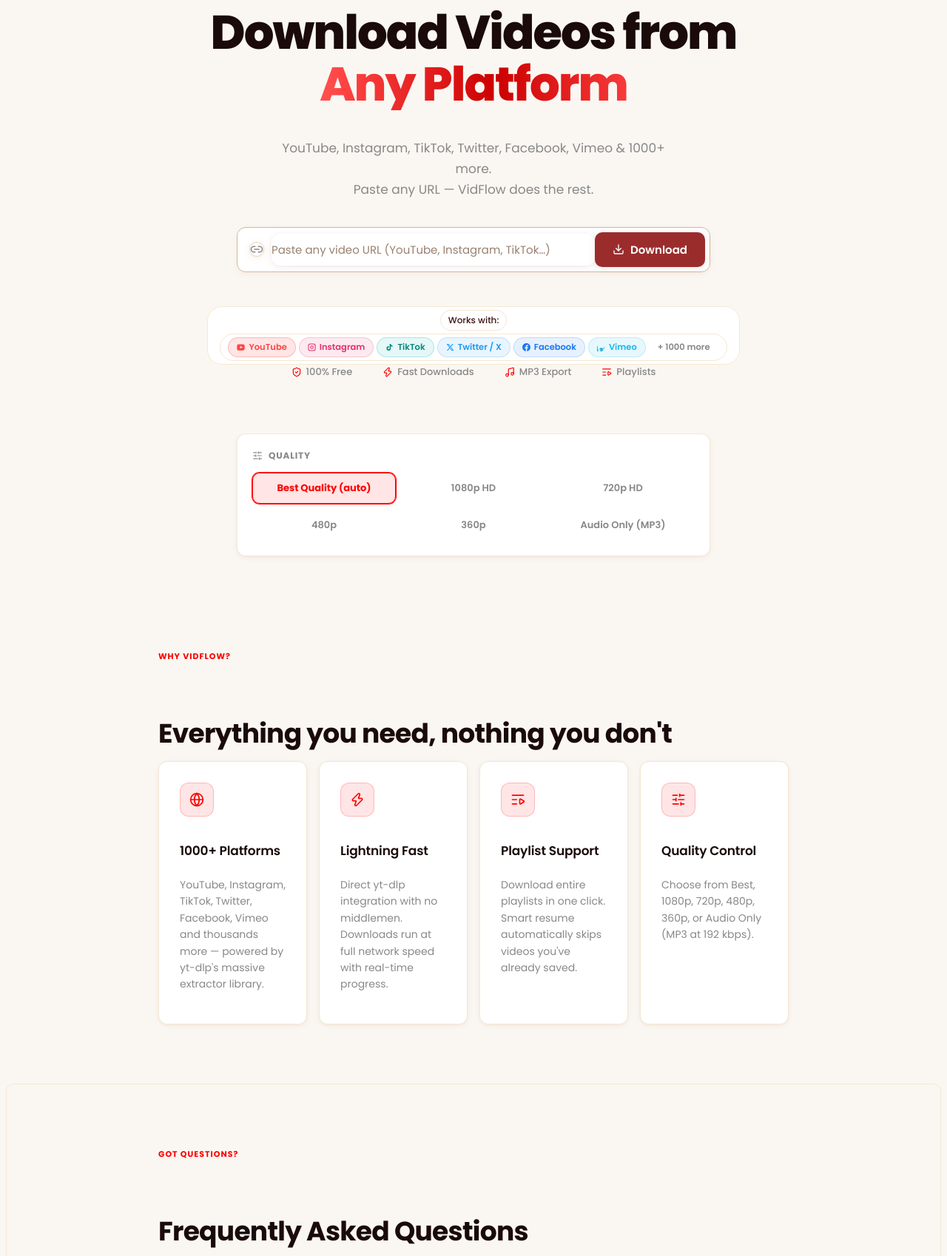
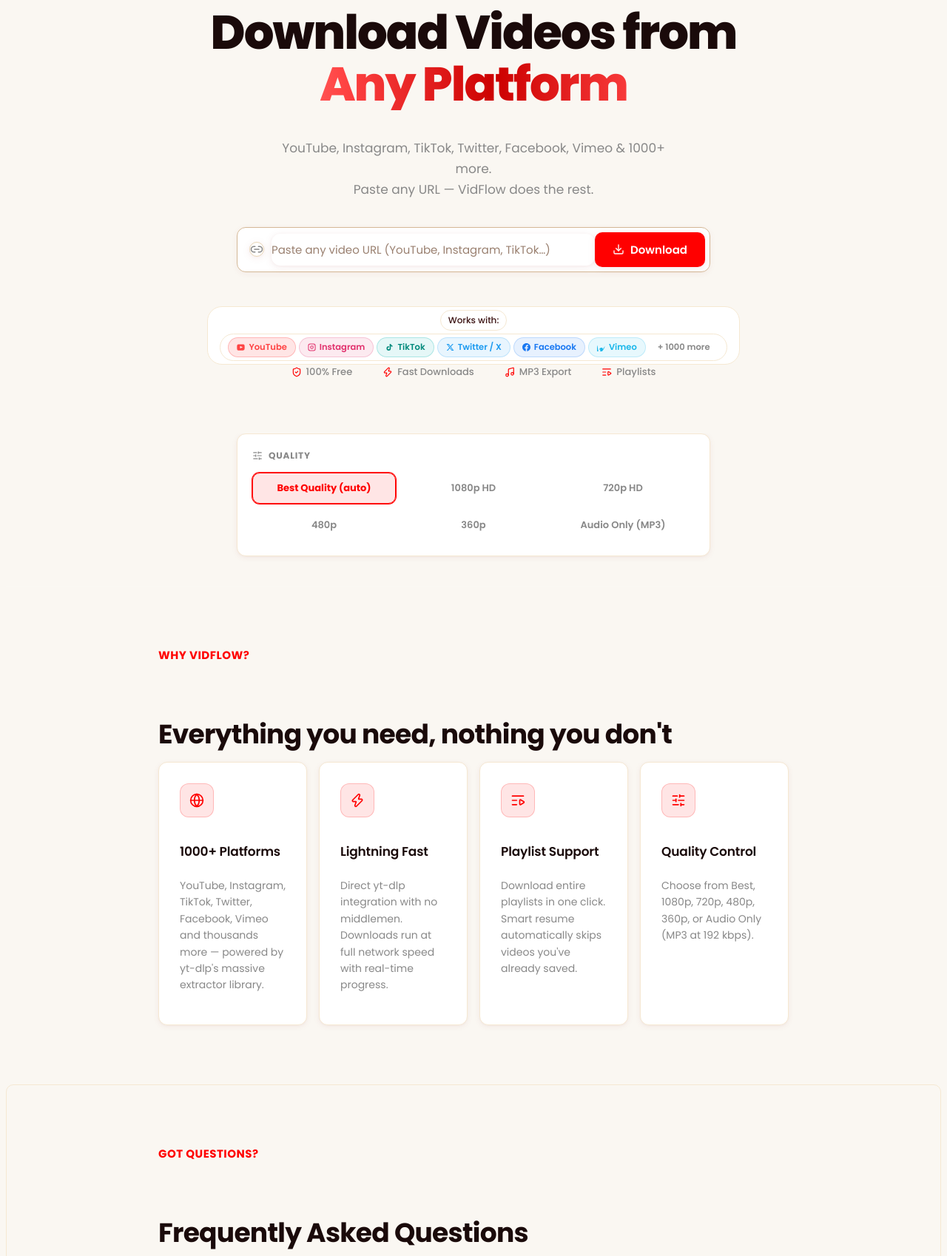
Before and after one commit to Hammadbaig-hub/youtube-downloader, a Flask app: page / in a window 1280 px wide. Shown: the part 222-1920 px from the top of the page at 74% size. Run offline with Flask 3, Linux system fonts and the light colour scheme; some libraries are stand-ins or nearby versions.

Commit message:
Fix download button color to match theme accent red

```diff
--- a/frontend/static/css/main.css
+++ b/frontend/static/css/main.css
@@ -557,7 +557,7 @@
 }
 .section-tag {
   display: inline-block;
-  font-size: 11px; font-weight: 700; letter-spacing: 1px; text-transform: uppercase;
+  font-size: 15px; font-weight: 700; letter-spacing: .5px; text-transform: uppercase;
   color: var(--accent); margin-bottom: 12px;
 }
 .section-title {
@@ -1245,7 +1245,7 @@
 .btn-download, .download-btn,
 button[class*="download"],
 .hero button, .search-bar button {
-  background: #9b2c2c !important;
+  background: #ff0000 !important;
   color: #ffffff !important;
   font-family: 'Poppins', sans-serif !important;
   font-weight: 600 !important;
@@ -1259,7 +1259,7 @@
 }
 
 .btn-download:hover, .download-btn:hover {
-  background: #7f1d1d !important;
+  background: #cc0000 !important;
   transform: translateY(-1px) !important;
 }
 
```
